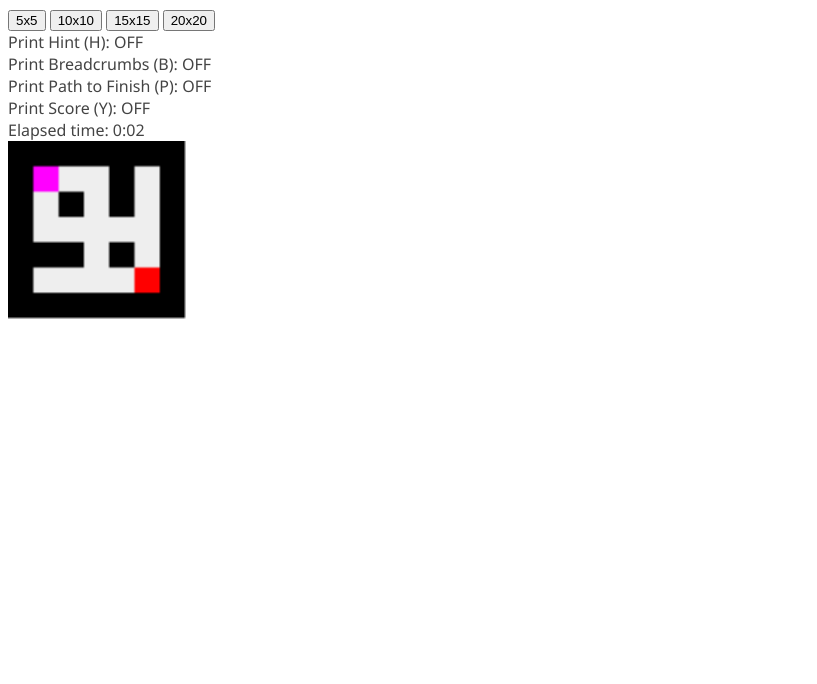
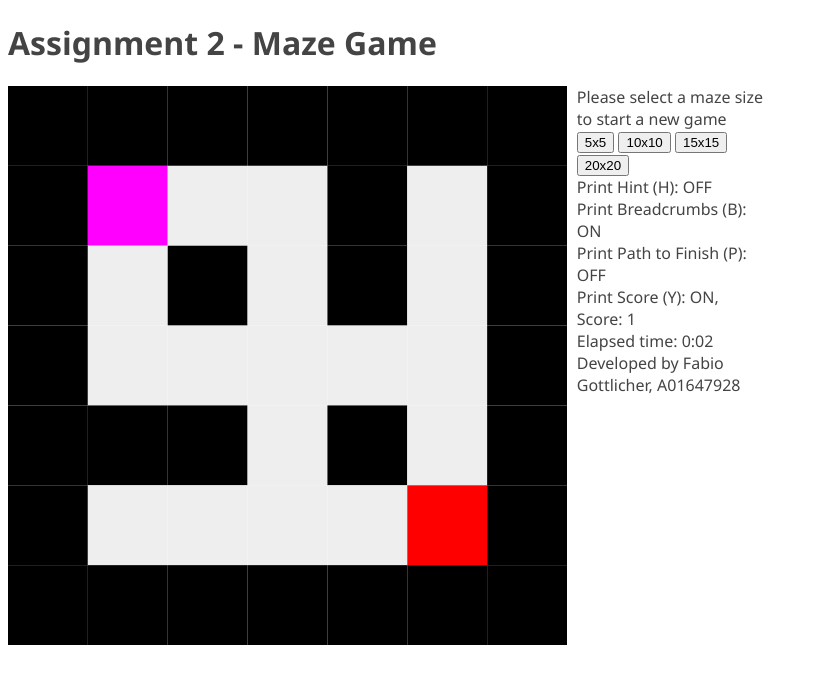
Before and after one commit to FabioCZ/UsuCs5410, a plain HTML site: page HW2/index.html in a window 1280 px wide. Both pictures are taken after a click on the button "5x5". Shown: the whole page, without its empty margins (0-817 px from the left). Drawn offline with Linux system fonts and the light colour scheme.

Commit message:
make it prettier

```diff
--- a/HW2/index.html
+++ b/HW2/index.html
@@ -1,28 +1,39 @@
 <!--CS5410 Assignment1, Fabio Gottlicher A01647928-->
 <!DOCTYPE HTML>
 <html lang="en-US">
+
 <head>
     <meta charset="UTF-8">
-        <link rel = "stylesheet" type = "text/css" href = "style.css">
+    <link rel="stylesheet" type="text/css" href="style.css">
 
     <title>Assignment 2 - CS5410</title>
 </head>
+
 <body>
+    <h1>Assignment 2 - Maze Game</h2>
+    <div id="all">
+        <div id="controls">
             <div id="sizes">
+                <div id ="newGameHeader">Please select a maze size to start a new game</div>
                 <button onclick="MazeGame.Game.startGame(5)">5x5</button>
                 <button onclick="MazeGame.Game.startGame(10)">10x10</button>
                 <button onclick="MazeGame.Game.startGame(15)">15x15</button>
                 <button onclick="MazeGame.Game.startGame(20)">20x20</button>
             </div>
-        <div id="controls">
+            <div id="stats">
                 <div id="hint">...</div>
                 <div id="breadCrumbs">...</div>
                 <div id="finishPath">...</div>
                 <div id="score">...</div>
                 <div id="time">...</div>
             </div>
+            <div id="author">Developed by Fabio Gottlicher, A01647928</div>
+        </div>
         <div id="gameBoard">
-            <canvas id="canvas-main" width = "500" height = "500" style = "width: 100%;"></canvas>
+            <div  id="gameBoardDummy">
+            <canvas id="canvas-main"></canvas>
+            </div>
+        </div>
     </div>
 
 </body>
--- a/HW2/maze.js
+++ b/HW2/maze.js
@@ -43,22 +43,25 @@ MazeGame.Game = (function () {
     var startTime;
 
     var printHint = false;
-    var printBreadCrumbs = false;
+    var printBreadCrumbs = true;
     var printFinishPath = false;
-    var printScore = false;
+    var printScore = true;
+    var winDialogShown;
 
     function gameLoop(time) {
-        elapsedTime = time - startTime;
+        if (!winDialogShown)
+            elapsedTime = time - startTime;
         MazeGame.Graphics.drawMaze();
         updateHtml();
-        if(!CheckWin()){
-            window.requestAnimationFrame(gameLoop);
-        }
+        CheckWin();
+        window.requestAnimationFrame(gameLoop);
     }
 
     function startGame(size) {
+        winDialogShown = false;
         console.log('starting game of size ', size);
         MazeGame.mazeArray.init(size);
+        MazeGame.Graphics.init();
         startTime = performance.now();
         document.addEventListener('keydown', onKeyDown);
         gameLoop(performance.now());
@@ -78,15 +81,15 @@ MazeGame.Game = (function () {
         //gameLoop(performance.now());
     }
 
-    function CheckWin(){
-        if(MazeGame.mazeArray.hasWon()){
+    function CheckWin() {
+        if (MazeGame.mazeArray.hasWon() && !winDialogShown) {
+            console.log('win');
             alert('win. Time: ' + millisToTimeString(MazeGame.Game.elapsedTime()));
-            return true;
+            winDialogShown = true;
         }
-        return false;
     }
 
-    function updateHtml(){
+    function updateHtml() {
         var hint = document.getElementById('hint');
         var breadCrumbs = document.getElementById('breadCrumbs');
         var finishPath = document.getElementById('finishPath');
@@ -96,13 +99,14 @@ MazeGame.Game = (function () {
         hint.innerHTML = "Print Hint (H): " + (printHint ? "ON" : "OFF");
         breadCrumbs.innerHTML = "Print Breadcrumbs (B): " + (printBreadCrumbs ? "ON" : "OFF");
         finishPath.innerHTML = "Print Path to Finish (P): " + (printFinishPath ? "ON" : "OFF");
-        score.innerHTML = "Print Score (Y): " + (printScore ? ("ON, Score: " + 1) : "OFF") ;
+        score.innerHTML = "Print Score (Y): " + (printScore ? ("ON, Score: " + 1) : "OFF");
         time.innerHTML = "Elapsed time: " + millisToTimeString(MazeGame.Game.elapsedTime());
     }
 
     return {
         startGame: startGame,
-        elapsedTime: function(){ return elapsedTime;},
+        updateHtml: updateHtml,
+        elapsedTime: function () { return elapsedTime; },
         printHint: function () { return printHint; },
         printBreadCrumbs: function () { return printBreadCrumbs; },
         printFinishPath: function () { return printFinishPath; }
@@ -116,12 +120,12 @@ MazeGame.Graphics = (function () {
     var canvas = document.getElementById('canvas-main');
     var context = canvas.getContext('2d');
 
+    var cellSize;
+
     //------------------------------------------------------------------
-    //
     // Place a 'clear' function on the Canvas prototype, this makes it a part
     // of the canvas, rather than making a function that calls and does it.
-    // This is taken from Dean Mathias's
-    //
+    // This is taken from Dean Mathias's sample code
     //------------------------------------------------------------------
     CanvasRenderingContext2D.prototype.clear = function () {
         this.save();
@@ -134,8 +138,15 @@ MazeGame.Graphics = (function () {
         context.clear();
     }
 
+    function init() {
+        var gameBoardDummy = document.getElementById('gameBoardDummy');
+        var canvasSize = gameBoardDummy.clientWidth;
+        cellSize = canvasSize / MazeGame.mazeArray.size();
+        fitToContainer();
+    }
+
     function drawMaze() {
-        console.log('draw, size: ', MazeGame.mazeArray.size());
+        //console.log('draw, size: ', MazeGame.mazeArray.size());
         context.clear();
         for (var j = 0; j < MazeGame.mazeArray.size(); j++) {
             for (var i = 0; i < MazeGame.mazeArray.size(); i++) {
@@ -143,9 +154,9 @@ MazeGame.Graphics = (function () {
 
                 if (currCell === MazeGame.CellType.PLAYER) {
                     context.fillStyle = "#FF00FF";
-                } else if(i == 1 && j == 1){
+                } else if (i == 1 && j == 1) {
                     context.fillStyle = "#00FF00";  //start
-                } else if (i == MazeGame.mazeArray.size() - 2 && j == MazeGame.mazeArray.size() - 2){
+                } else if (i == MazeGame.mazeArray.size() - 2 && j == MazeGame.mazeArray.size() - 2) {
                     context.fillStyle = "#FF0000";
                 } else if (currCell === MazeGame.CellType.EMPTY) {
                     context.fillStyle = "#EEEEEE";
@@ -154,14 +165,26 @@ MazeGame.Graphics = (function () {
                 } else if (currCell === MazeGame.CellType.VISITED) {
                     context.fillStyle = MazeGame.Game.printBreadCrumbs() ? "#FFFF00" : "#EEEEEE";
                 }
-                context.fillRect(i * 10, j * 10, 10, 10);
+                context.fillRect(i * cellSize, j * cellSize, cellSize, cellSize);
             }
         }
 
     }
+
+    //from http://stackoverflow.com/questions/10214873/make-canvas-as-wide-and-as-high-as-parent
+    function fitToContainer() {
+        // Make it visually fill the positioned parent
+        canvas.style.width = '100%';
+        canvas.style.height = '100%';
+        // ...then set the internal size to match
+        canvas.width = canvas.offsetWidth;
+        canvas.height = canvas.offsetHeight;
+    }
+
     return {
         drawMaze: drawMaze,
-        clear: clear
+        clear: clear,
+        init: init
     }
 } ());
 
@@ -181,7 +204,7 @@ MazeGame.mazeArray = (function () {
         for (var i = 0; i < size; i++) {
             mazeArray[i] = new Array(size);
             for (var j = 0; j < size; j++) {
-                    mazeArray[i][j] = MazeGame.CellType.EMPTY;
+                mazeArray[i][j] = MazeGame.CellType.EMPTY;
             }
         }
 
@@ -196,7 +219,7 @@ MazeGame.mazeArray = (function () {
         }
 
         mazeArray[1][1] = MazeGame.CellType.EMPTY;
-        mazeArray[size-2][size-2] = MazeGame.CellType.EMPTY;
+        mazeArray[size - 2][size - 2] = MazeGame.CellType.EMPTY;
         lastPlayerX = 1;
         lastPlayerY = 1;
         mazeArray[lastPlayerX][lastPlayerY] = MazeGame.CellType.PLAYER;
@@ -252,7 +275,7 @@ MazeGame.mazeArray = (function () {
     }
 
     function updatePlayer(direction) {
-        if(hasWon) return;
+        if (hasWon) return;
         var newX = lastPlayerX;
         var newY = lastPlayerY;
         if (direction == MazeGame.Direction.UP) {
@@ -306,7 +329,7 @@ MazeGame.mazeArray = (function () {
         logMaze: logMaze,
         getCell: getCell,
         size: function () { return size; },
-        hasWon : function () {return hasWon; },
+        hasWon: function () { return hasWon; },
         updatePlayer: updatePlayer
     }
 } ());
@@ -315,12 +338,12 @@ function randomBetween(min, max) {
     return Math.floor(Math.random() * (max - min + 1) + min);
 }
 
-function millisToTimeString(millis)
-{
+function millisToTimeString(millis) {
+    if (typeof millis === 'undefined') return "0:00";
     var totalSec = Math.floor(millis / 1000);
     var sec = totalSec % 60;
     var min = Math.floor(totalSec / 60);
-    return min + ":" + (sec < 10 ? ("0"+sec) : sec);
+    return min + ":" + (sec < 10 ? ("0" + sec) : sec);
 }
 
-//MazeGame.mazeArray.init(10);
+MazeGame.Game.updateHtml();     //set on first load
--- a/HW2/style.css
+++ b/HW2/style.css
@@ -10,62 +10,38 @@ body
     height: 100%;
     overflow: hidden;
 }
+
 #all
 {
-    width: 50%;
-    float: center;
-    box-shadow: 1px 1px 5px #888888;
-    border-radius: 5px
-}
-#top
-{
-    background-color: #AFAFFF;
-    width: 100%;
-    text-align: center;
-    border-radius: 5px 5px 0px 0px
+    width : 60%;
 }
 
-#title
+#controls
 {
+    margin-left: 10px;
+    width: calc(25%);
+    float: right;
 }
 
-#left
+#gameBoard
 {
-    float:left;
-    width: calc(50% - 2px);
-    border: 1px solid #666666;
-    height: 200px;
-    overflow-y: scroll;
-    overflow-x: hidden;
+    float: left;
+    position: relative;
+    width:    calc(75% - 10px); /* desired width */
 }
 
-#right
+#gameBoard:before
 {
-    float: right;
-    width: calc(50% - 2px);
-    border: 1px solid #666666;
-    height: 200px
+    content:     "";
+    display:     block;
+    padding-top: 100%; /* initial ratio of 1:1*/
 }
 
-.label
+#gameBoardDummy
 {
-    width: 100px;
-    display: inline-block;
-    text-align: right;
+    position: absolute;
+    top:      0;
+    left:     0;
+    bottom:   0;
+    right:    0;
 }
-input
-{
-    margin-left: 5px
-}
-
-#submit_cont
-{
-    margin: 0 auto;
-}
-#bottom
-{
-    clear: both;
-    background-color: #AFAFFF;
-    text-align: center;
-    border-radius: 0px 0px 5px 5px
-}
```
Lines whose indentation alone changed are shown as unchanged.
